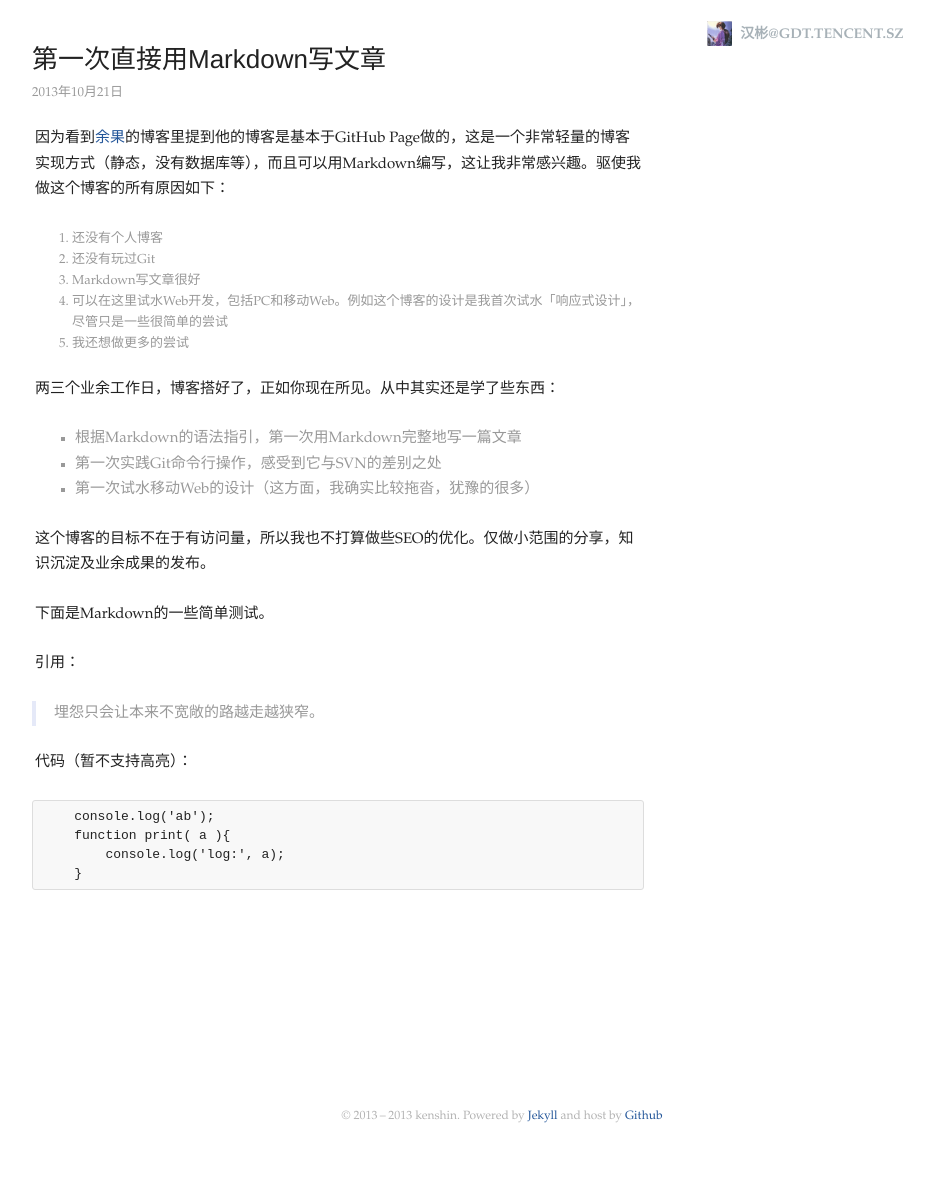
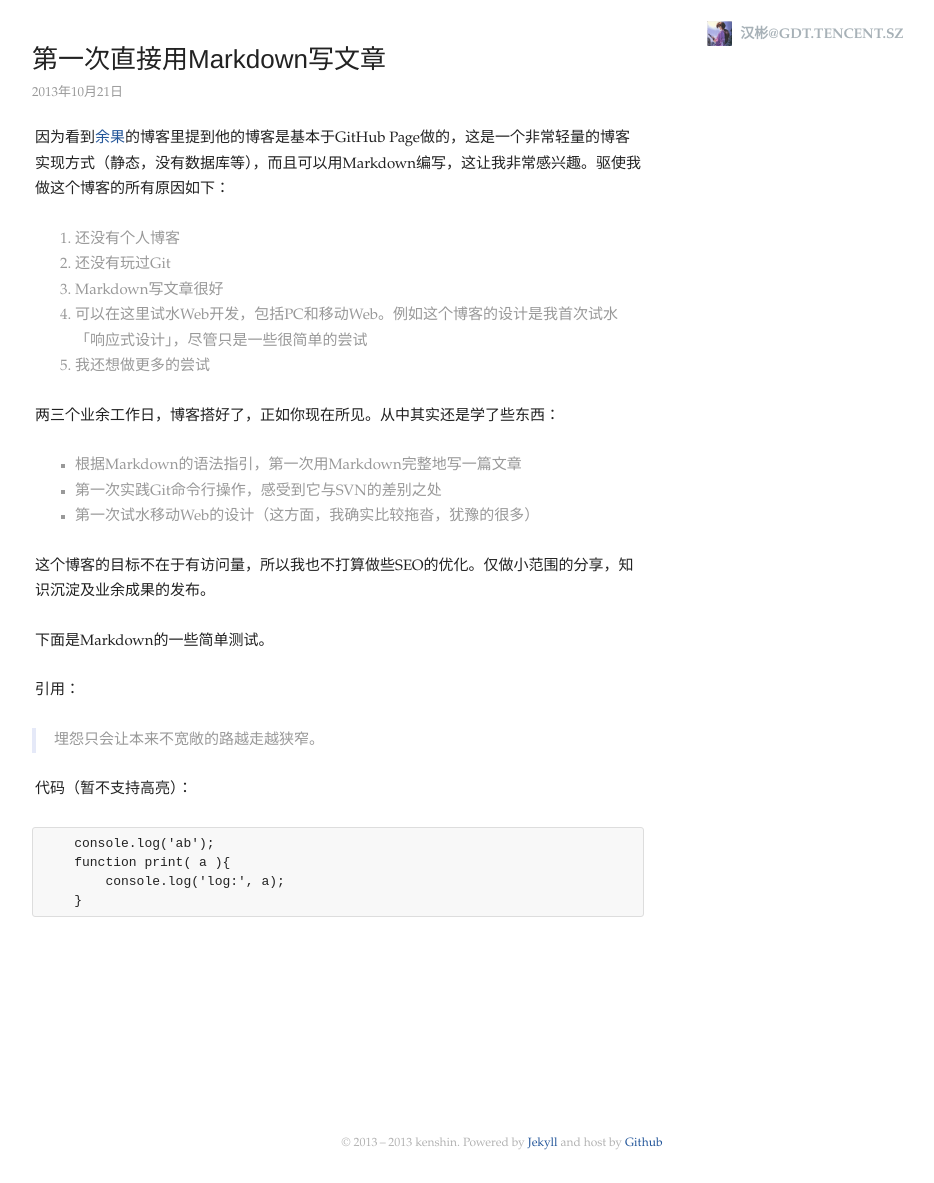
Before and after one commit to kenshinlin/archives, a Jekyll site: the page built from _posts/2013-10-21-testMd.md, in a window 1280 px wide. Shown: the whole page, without its empty margins (138-1072 px from the left). Built offline with Jekyll 4.4.1, drawn with Linux system fonts in a browser that asks for light colours; comment, search, counter and statistics services are not loaded; before the commit the page ends 1156 px from its top, so only the background shows below that.

Commit message:
Update style.css

```diff
--- a/css/style.css
+++ b/css/style.css
@@ -27,7 +27,7 @@ border-radius: 3px;
 .avatar span{
   vertical-align:middle;
 }
-.article p, .article ul{
+.article p, .article ul, .article ol{
   padding:0 3px;
   line-height:1.7;
   margin:1.6em 0;
```
